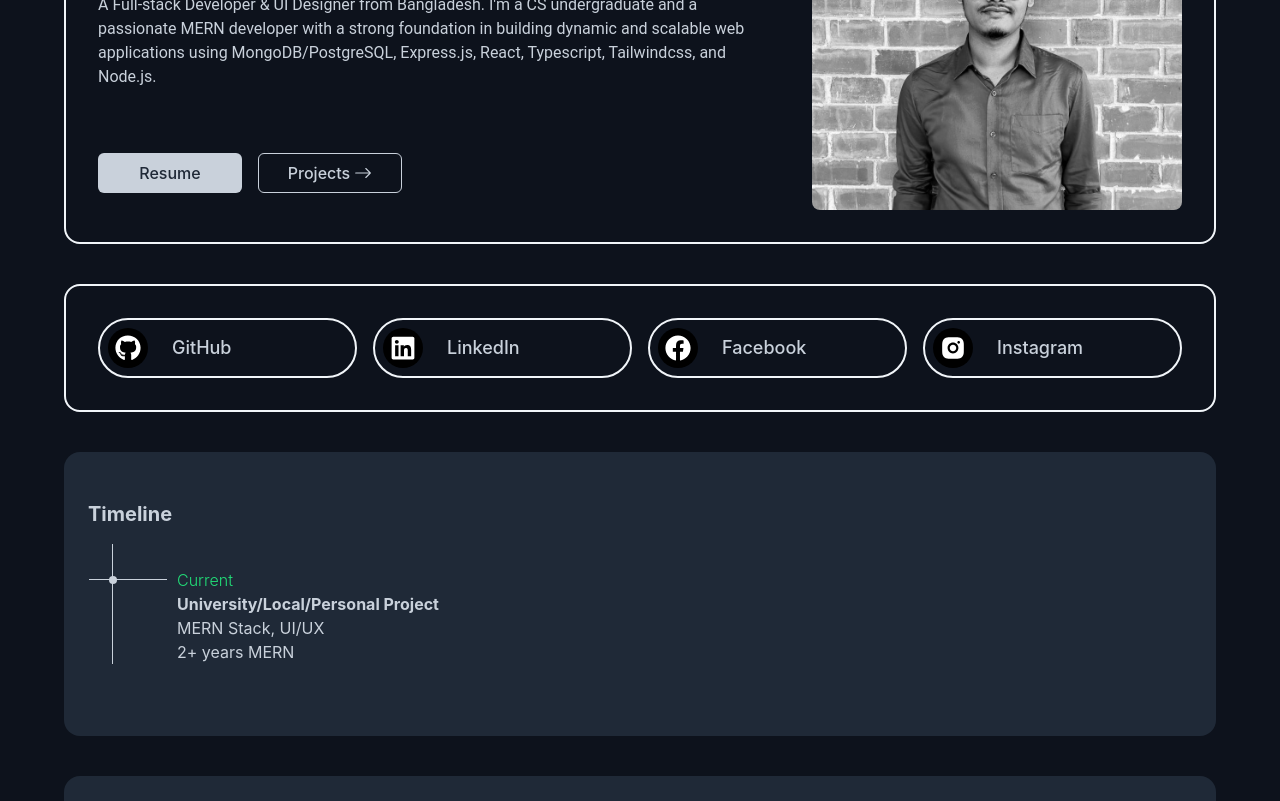
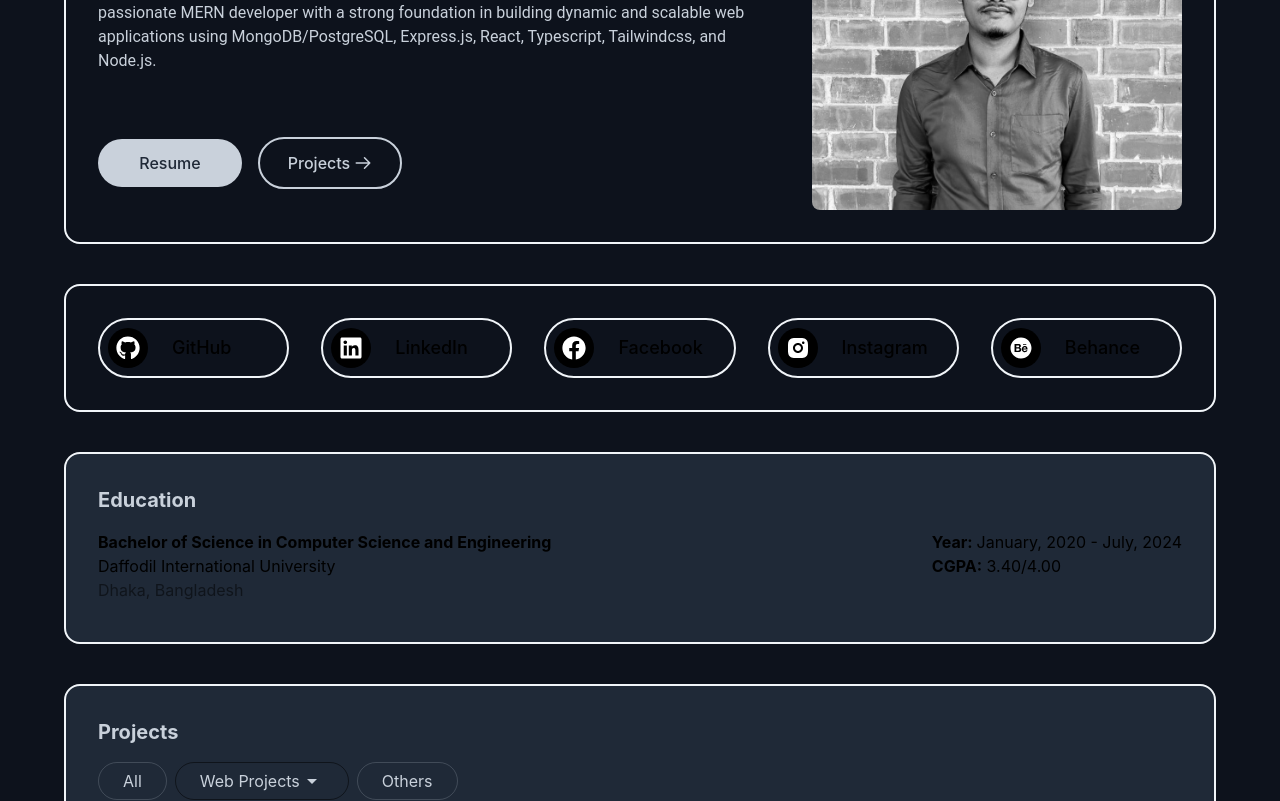
Before and after one commit to MdTamimAhamed/portfolio-project, a React (Vite) app: page / in a window 1280 px wide. Shown: the part 300-1101 px from the top of the page. Built offline with nearby package versions, Linux system fonts and the light colour scheme.

Commit message:
modification: about and education section

```diff
--- a/package.json
+++ b/package.json
@@ -19,6 +19,7 @@
     "react-dom": "^18.2.0",
     "react-icon": "^1.0.0",
     "react-icons": "^5.0.1",
+    "react-pdf": "^8.0.2",
     "react-router-dom": "^6.22.0",
     "react-router-hash-link": "^2.4.3",
     "react-scroll": "^1.9.0"
--- a/src/components/ExtraSection/SocialProfile.jsx
+++ b/src/components/ExtraSection/SocialProfile.jsx
@@ -1,3 +1,4 @@
+import { AiFillBehanceCircle } from "react-icons/ai";
 import { FaFacebook, FaGithub, FaLinkedin } from "react-icons/fa";
 import { RiInstagramFill } from "react-icons/ri";
 function SocialProfile() {
@@ -26,29 +27,36 @@ function SocialProfile() {
       text: "Instagram",
       address: "https://www.instagram.com/tamim_ahamed_zan/",
     },
+    {
+      id: 5,
+      icon: <AiFillBehanceCircle />,
+      text: "Behance",
+      address: "https://www.behance.net/tamimahamed",
+    },
   ];
   return (
     <section className="mt-10 text-xl font-bold p-8 border-2 border-slate-100 rounded-2xl">
-      <div className="flex flex-wrap lg:flex-nowrap items-center justify-center gap-6 text-3xl dark:text-darkMode-textGray md:gap-4 md:text-[26px]">
+      <div className="flex flex-wrap lg:flex-nowrap items-center justify-center gap-8 text-3xl ">
         {socialData.map((item) => (
-          <div className=" group relative overflow-hidden z-10 basis-1/4 flex items-center border-slate-100 border-2 p-2 rounded-full">
-            <figure className="bg-black w-10 h-10 flex items-center justify-center rounded-full">
           <a
-                className="cursor-pointer transition-all duration-150 text-white ease-in hover:text-primary"
+            className="cursor-pointer text-white basis-1/4"
             href={item.address}
             target="_blank"
+            key={item.id}
           >
+            <div className=" group hover:cursor-pointer relative overflow-hidden z-10  flex items-center border-slate-100 border-2 p-2 rounded-full">
+              <figure className="bg-black w-10 h-10 flex text-2xl items-center justify-center rounded-full">
                 {item.icon}
-              </a>
               </figure>
-            <p className="ml-6 font-medium text-lg group-hover:text-white">
+              <p className="ml-6 font-medium text-lg text-black group-hover:text-white">
                 {item.text}
               </p>
               <span
-              className="absolute inset-0 -z-10 before:block before:w-0 before:h-full before:bg-black
-              before:rounded-full   group-hover:before:w-full before:transition-all before:duration-300 before:ease-in"
+                className="absolute inset-0 -z-10 before:block before:w-0 before:h-full before:bg-black dark:before:bg-white
+                  before:rounded-full group-hover:before:w-full before:transition-all before:duration-500 before:ease-in-out"
               ></span>
             </div>
+          </a>
         ))}
       </div>
     </section>
--- /dev/null
+++ b/src/components/reUseable/buttons/CallToActionBtn.jsx
@@ -0,0 +1,43 @@
+import { HiOutlineArrowRight } from "react-icons/hi";
+import { HashLink } from "react-router-hash-link";
+
+function CanToActionBtn({ cta_name, border, icon_visivility, link }) {
+  return (
+    <>
+      {cta_name === "Resume" ? (
+        <a
+          href="/assets/Downloadable/Tamim Ahamed Updated Resume.pdf"
+          download="Tamim Ahamed Updated Resume.pdf"
+          target="_blank"
+          className="transition-all duration-200 ease-out group-hover:tracking-wider"
+        >
+          <button
+            className={`${
+              border
+                ? "border-2 border-slate-100 bg-transparent hover:border-primary hover:bg-primary dark:border-darkMode-textGray dark:text-darkMode-textGray hover:dark:border-darkMode-green hover:dark:text-darkMode-background"
+                : "bg-deepNaviBlue text-white hover:bg-primary hover:text-deepNaviBlue dark:bg-darkMode-textGray dark:text-darkMode-background hover:dark:bg-darkMode-green"
+            } group flex h-12 w-full cursor-pointer items-center justify-center rounded-full px-6 py-6 font-medium  transition-all duration-150 ease-in md:h-10 md:w-36`}
+          >
+            {cta_name}
+          </button>
+        </a>
+      ) : (
+        <HashLink to={link}>
+          <button
+            className={`${border ? "border-2 border-slate-100 bg-transparent hover:bg-primary dark:border-darkMode-textGray dark:text-darkMode-textGray hover:dark:border-darkMode-green hover:dark:text-darkMode-background" : ""}
+            group flex h-12 w-full cursor-pointer items-center justify-center rounded-full px-6 py-6 font-medium  transition-all duration-150 ease-in md:h-10 md:w-36`}
+          >
+            {cta_name}
+            {icon_visivility ? (
+              <HiOutlineArrowRight className="ml-1 text-lg transition-all duration-200 ease-out group-hover:ml-3" />
+            ) : (
+              ""
+            )}
+          </button>
+        </HashLink>
+      )}
+    </>
+  );
+}
+
+export default CanToActionBtn;
--- /dev/null
+++ b/src/components/reUseable/buttons/RoundedDropdownBtn.jsx
@@ -0,0 +1,48 @@
+import { useState } from "react";
+import { MdArrowDropDown } from "react-icons/md";
+
+function RoundedDropdownBtn({ name, setState }) {
+  const [dropdown, setDropdown] = useState(false);
+  function handleDropdownMenu() {
+    setDropdown(!dropdown);
+  }
+
+  function handleItemSelection(name) {
+    setState(name);
+  }
+
+  const menuItem = ["Frontend", "Backend", "UI Design"];
+  return (
+    <div className="relative z-20">
+      <button
+        onClick={handleDropdownMenu}
+        className={`${dropdown ? "bg-transparent" : "bg-black"}dark:border-darkMode-textGray/20 dark:text-darkMode-textGray hover:dark:bg-darkMode-textGray
+         hover:dark:text-darkMode-background rounded-full border-[1px] border-deepNaviBlue/50 transition-all duration-150 ease-in hover:bg-deepNaviBlue hover:text-white`}
+      >
+        <div className="flex h-9 items-center px-6">
+          {name}
+          <span className={`text-2xl`}>
+            <MdArrowDropDown />
+          </span>
+        </div>
+      </button>
+      <div
+        className={`${dropdown ? "block" : "hidden"} absolute bg-white w-full p-2 drop-shadow-2xl  rounded-xl mt-2`}
+      >
+        <ul className="[&>li]:py-1">
+          {menuItem.map((item) => (
+            <li
+              key={item}
+              onClick={() => handleItemSelection(item)}
+              className="hover:bg-black hover:text-white hover:font-semibold transition-all ease-in duration-100 rounded-lg px-2 cursor-pointer"
+            >
+              {item}
+            </li>
+          ))}
+        </ul>
+      </div>
+    </div>
+  );
+}
+
+export default RoundedDropdownBtn;
--- /dev/null
+++ b/src/components/reUseable/buttons/RoundedFilterBtn.jsx
@@ -0,0 +1,14 @@
+function RoundedFilterBtn({ name }) {
+  return (
+    <a>
+      <button
+        className="dark:border-darkMode-textGray/20 dark:text-darkMode-textGray hover:dark:bg-darkMode-textGray
+         hover:dark:text-darkMode-background rounded-full border-[1px] border-deepNaviBlue/50 transition-all duration-150 ease-in hover:bg-deepNaviBlue hover:text-white"
+      >
+        <div className="flex h-9 items-center px-6">{name}</div>
+      </button>
+    </a>
+  );
+}
+
+export default RoundedFilterBtn;
--- a/src/pages/About.jsx
+++ b/src/pages/About.jsx
@@ -1,5 +1,4 @@
-import CTABtn from "../utils/CTABtn";
-
+import CallToActionBtn from "../components/reUseable/buttons/CallToActionBtn";
 function About() {
   return (
     <section
@@ -8,8 +7,8 @@ function About() {
     >
       <main className=" rounded-2xl  md:col-span-2 md:row-span-2  lg:col-span-3 ">
         <article className="flex items-center justify-between">
-          <div className="basis-[90%] mr-12">
-            <h3 className="text-2xl font-medium leading-4 mt-8 tracking-tight dark:text-darkMode-textGray sm:leading-none">
+          <div className=" basis-[90%] mr-12">
+            <h3 className="text-2xl font-medium leading-4 mt-3 tracking-tight dark:text-darkMode-textGray sm:leading-none">
               Hello there,
             </h3>
             <h1
@@ -27,16 +26,17 @@ function About() {
               and Node.js.
             </p>
             <div className="mt-16 flex items-center justify-between  gap-4 md:justify-start">
-              <CTABtn
+              <CallToActionBtn
                 cta_name="Resume"
+                pdfFile="/assets/Downloadable/Tamim Ahamed Updated Resume.pdf"
                 border={false}
                 icon_visivility={false}
               />
-              <CTABtn
+              <CallToActionBtn
                 cta_name="Projects"
                 link="#projects"
-                border={true}
-                icon_visivility={true}
+                border
+                icon_visivility
               />
             </div>
           </div>
--- a/src/pages/Education.jsx
+++ b/src/pages/Education.jsx
@@ -1,37 +1,38 @@
-import Timeline from "../utils/Timeline";
+import EduCard from "../utils/EduCard";
 
 function Education() {
-  const timelines = [
+  const eduInfo = [
     {
       id: 1,
-      when: "Current",
-      what: "University/Local/Personal Project",
-      where: "MERN Stack, UI/UX",
-      status: "2+ years MERN",
+      program: "Bachelor of Science in Computer Science and Engineering",
+      institute: "Daffodil International University",
+      startingYear: "January, 2020",
+      endingYear: "July, 2024",
+      country: "Dhaka, Bangladesh",
+      gpa: "3.40/4.00",
     },
   ];
 
   return (
     <div
       id="education"
-      className="relative mt-10 h-auto w-full rounded-2xl  pb-6 dark:bg-darkMode-background"
+      className="relative mt-10 h-auto w-full rounded-2xl  pb-2 dark:bg-darkMode-background border-slate-100 border-2"
     >
-      {/* <div className="absolute -top-10 -z-50 h-64 w-64 rounded-full bg-gradient-to-br from-secondary to-primary opacity-50 blur-[120px]"></div>
-      <div className="absolute bottom-10 right-40 -z-50 h-72 w-72 rounded-full bg-gradient-to-br from-secondary to-primary opacity-50 blur-[120px]"></div> */}
-
-      <div className="px-6 py-12">
-        <h1 className="pb-4 text-xl font-bold text-deepNaviBlue dark:text-darkMode-textGray">
-          Timeline
+      <div className="p-8 ">
+        <h1 className="pb-4  flex items-center text-xl font-bold text-deepNaviBlue dark:text-darkMode-textGray">
+          Education
         </h1>
-        {timelines.map((data) => (
-          <span key={data.id}>
-            <Timeline
-              when={data.when}
-              what={data.what}
-              where={data.where}
-              status={data.status}
+        {eduInfo.map((data) => (
+          <div key={data.id} className="flex ">
+            <EduCard
+              program={data.program}
+              institute={data.institute}
+              startingYear={data.startingYear}
+              endingYear={data.endingYear}
+              country={data.country}
+              gpa={data.gpa}
             />
-          </span>
+          </div>
         ))}
       </div>
     </div>
--- a/src/pages/Project.jsx
+++ b/src/pages/Project.jsx
@@ -1,4 +1,6 @@
-import OptionBtn from "../utils/OptionBtn";
+import { useState } from "react";
+import RoundedDropdownBtn from "../components/reUseable/buttons/RoundedDropdownBtn";
+import RoundedFilterBtn from "../components/reUseable/buttons/RoundedFilterBtn";
 import ProjectCard from "../utils/ProjectCard";
 
 import Thumbnail1 from "/assets/images/Project1.png";
@@ -6,6 +8,7 @@ import Thumbnail from "/assets/images/commingsoon.jpg";
 import Thumbnail2 from "/assets/images/project2.png";
 
 function Project() {
+  const [filter, setFilter] = useState("");
   const ProjectDetails = [
     {
       id: 1,
@@ -64,19 +67,19 @@ function Project() {
     <>
       <section
         id="projects"
-        className="mt-10 w-full rounded-2xl px-6 py-12 font-inter dark:bg-darkMode-background"
+        className="mt-10 w-full rounded-2xl p-8  font-inter dark:bg-darkMode-background border-slate-100 border-2"
       >
         <h1 className="pb-4 text-xl font-bold text-deepNaviBlue dark:text-darkMode-textGray">
           Projects
         </h1>
+
         <div className="flex flex-wrap gap-2">
-          <OptionBtn name="All" />
-          <OptionBtn name="Web Projects" dropdown={true} />
-          <OptionBtn name="UI Projects" dropdown={true} />
-          <OptionBtn name="Others" />
+          <RoundedFilterBtn name="All" />
+          <RoundedDropdownBtn name="Web Projects" />
+          <RoundedFilterBtn name="Others" />
         </div>
 
-        <div className="mt-4 grid gap-8 md:grid-cols-2 ">
+        <div className="mt-4 grid gap-8 md:grid-cols-2">
           {ProjectDetails.map((data) => (
             <ProjectCard
               key={data.id}
@@ -84,6 +87,7 @@ function Project() {
               title={data.title}
               description={data.des}
               category={data.category}
+              setState={setFilter}
             />
           ))}
         </div>
--- a/src/utils/CTABtn.jsx
+++ /dev/null
@@ -1,34 +0,0 @@
-import { BsArrowRight } from "react-icons/bs";
-import { HashLink } from "react-router-hash-link";
-
-function CTABtn({ cta_name, border, icon_visivility, link }) {
-  return (
-    <button
-      className={`${
-        border
-          ? "border-[1px] border-deepNaviBlue bg-transparent hover:border-primary hover:bg-primary dark:border-darkMode-textGray dark:text-darkMode-textGray hover:dark:border-darkMode-green hover:dark:text-darkMode-background"
-          : "bg-deepNaviBlue text-white hover:bg-primary hover:text-deepNaviBlue dark:bg-darkMode-textGray dark:text-darkMode-background hover:dark:bg-darkMode-green"
-      }
-    group flex h-12 w-full cursor-pointer items-center justify-center rounded-md px-6 font-medium  transition-all duration-150 ease-in md:h-10 md:w-36`}
-    >
-      {cta_name === "Resume" ? (
-        <a
-          href="https://www.google.com"
-          target="_blank"
-          className="transition-all duration-200 ease-out group-hover:tracking-wider"
-        >
-          {cta_name}
-        </a>
-      ) : (
-        <HashLink to={link}>{cta_name}</HashLink>
-      )}
-      {icon_visivility ? (
-        <BsArrowRight className="ml-1 text-lg transition-all duration-200 ease-out group-hover:ml-2" />
-      ) : (
-        ""
-      )}
-    </button>
-  );
-}
-
-export default CTABtn;
--- /dev/null
+++ b/src/utils/EduCard.jsx
@@ -0,0 +1,29 @@
+export default function EduCard({
+  program,
+  institute,
+  startingYear,
+  endingYear,
+  country,
+  gpa,
+}) {
+  return (
+    <div className="w-full">
+      <div className="flex justify-between ">
+        <div>
+          <p className="font-bold ">{program}</p>
+          <h1 className="text-md flex flex-wrap ">{institute}</h1>
+          <p className="text-black/50">{country}</p>
+        </div>
+        <div>
+          <p className="flex">
+            <span className="font-bold pr-1 ">Year:</span>
+            {startingYear} - {endingYear}
+          </p>
+          <p className="font-bold">
+            CGPA:<span className="font-normal"> {gpa}</span>
+          </p>
+        </div>
+      </div>
+    </div>
+  );
+}
--- a/src/utils/OptionBtn.jsx
+++ /dev/null
@@ -1,19 +0,0 @@
-import { MdArrowDropDown } from "react-icons/md";
-
-function OptionBtn({ name, dropdown }) {
-  return (
-    <div
-      className="dark:border-darkMode-textGray/20 dark:text-darkMode-textGray hover:dark:bg-darkMode-textGray
-         hover:dark:text-darkMode-background rounded-full border-[1px] border-deepNaviBlue/50 transition-all duration-150 ease-in hover:bg-deepNaviBlue hover:text-white"
-    >
-      <button className="flex h-9 items-center px-6">
-        {name}
-        <span className={`${!dropdown ? "hidden" : "block"} text-2xl`}>
-          <MdArrowDropDown />
-        </span>
-      </button>
-    </div>
-  );
-}
-
-export default OptionBtn;
--- a/src/utils/Timeline.jsx
+++ /dev/null
@@ -1,17 +0,0 @@
-export default function Timeline({ when, what, where, status }) {
-  return (
-    <div>
-      <main className="relative ml-6 w-full border-l-[1px] border-deepNaviBlue pt-6 dark:border-darkMode-textGray dark:text-darkMode-textGray">
-        <div className="absolute -left-[4.2px] top-8 h-2 w-2 rounded-full bg-deepNaviBlue dark:bg-darkMode-textGray "></div>
-        <div className="absolute -left-6 top-[35px] h-[1px] w-12 bg-deepNaviBlue dark:bg-darkMode-textGray md:w-[78px]"></div>
-
-        <div className="mx-8 md:mx-16">
-          <p className="dark:font-light dark:text-darkMode-green">{when}</p>
-          <h1 className="text-md flex flex-wrap font-bold ">{what}</h1>
-          <p className="flex">{where}</p>
-          <p>{status}</p>
-        </div>
-      </main>
-    </div>
-  );
-}
```
Also changed, not shown: 2 other files (tests, documents, lock files or other folders). Lines whose indentation alone changed are shown as unchanged.
